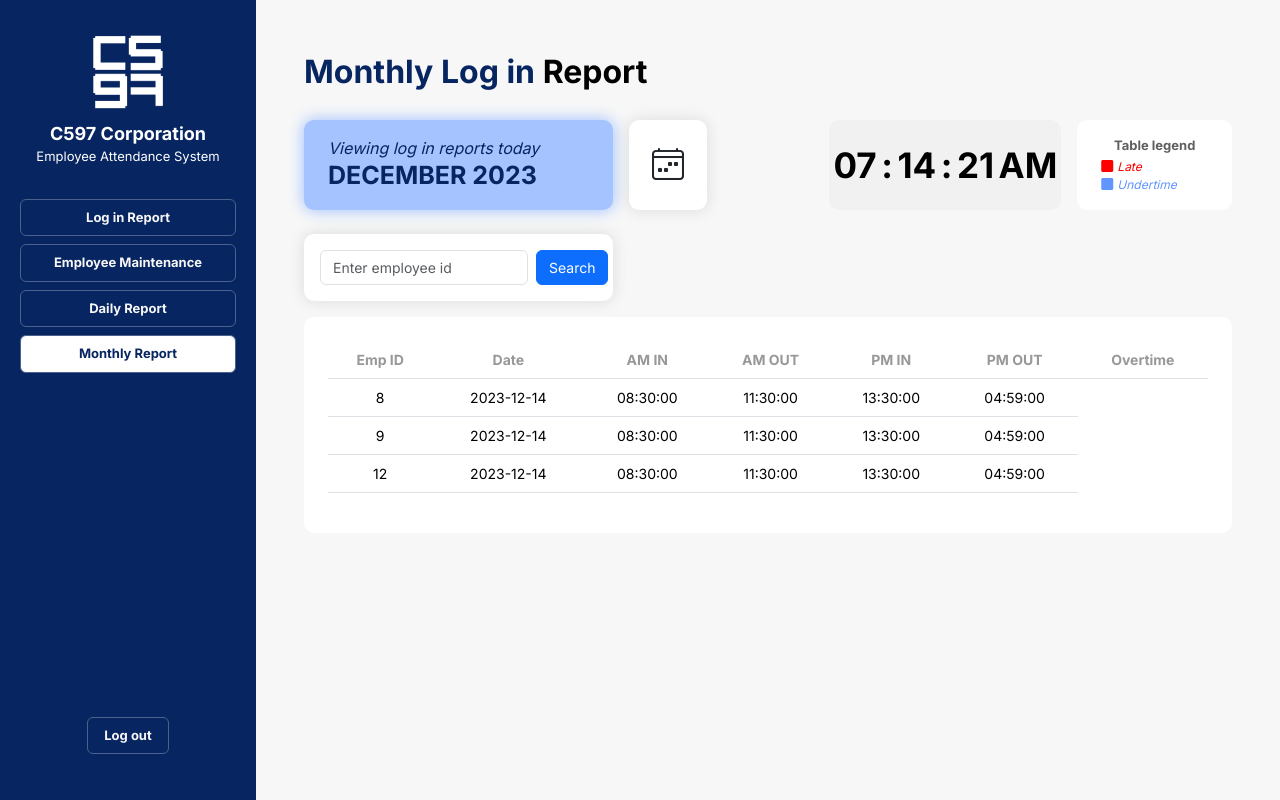
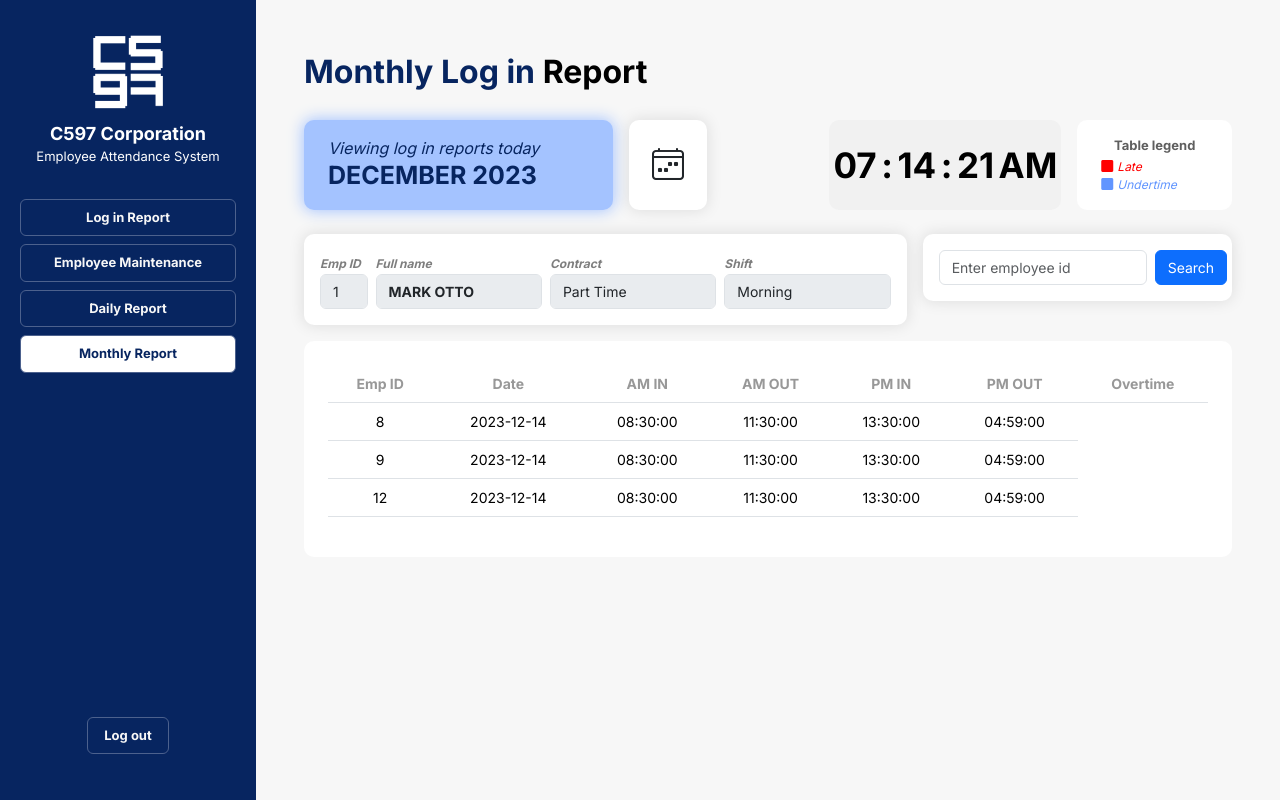
Before and after one commit to Dee-17/Employee-Attendance-Management-System, a PHP site: page /monthly-report.php in a window 1280 px wide. Run offline with PHP 8.4, Linux system fonts and the light colour scheme; data comes from the database, SQL or seed files in the repository.

Commit message:
Addition of Employee information on monthly report

```diff
--- a/monthly-report.php
+++ b/monthly-report.php
@@ -108,6 +108,32 @@
             </div>
             <!-- Employee search and info -->
             <div class="row container-fluid mt-4 gap-3 d-flex justify-content-between gap-2">
+            <!-- Employee information -->
+                <div class="col col-7-sm p-0">
+                    <div class="row m-0 p-0 gap-3">
+                        <div class="card px-3 py-3 col">
+                            <form action="" class="employee_info d-flex gap-2 justify-content-between">
+                                <div class="col col-1">
+                                    <label for="emp_id" class="form-label m-0">Emp ID</label>
+                                    <input class="form-control" type="text" value="1" name="emp_id" disabled readonly>
+                                </div>
+                                <div class="col col-6-sm employee_name">
+                                    <label for="emp_name" class="form-label m-0">Full name</label>
+                                    <input class="form-control" type="text" value="MARK OTTO" name="emp_name" disabled readonly>
+                                </div>
+                                <div class="col col-3-sm">
+                                    <label for="emp_contract" class="form-label m-0">Contract</label>
+                                    <input class="form-control" type="text" value="Part Time" name="emp_contract" disabled readonly>
+                                </div>
+                                <div class="col col-2-sm">
+                                    <label for="emp_shift" class="form-label m-0">Shift</label>
+                                    <input class="form-control" type="text" value="Morning" name="emp_shift" disabled readonly>
+                                </div>
+                            </form>
+                        </div>
+                    </div>
+                </div>
+
                 <!-- Employee search -->
                 <div class="col col-4 p-0">
                     <div class="row m-0 p-0 gap-3">
```
